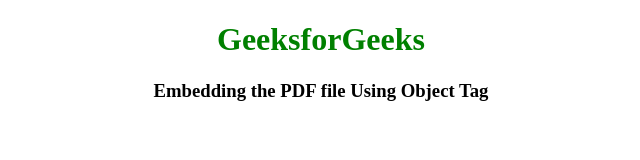
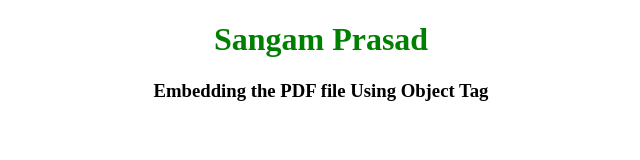
Before and after one commit to Factoman/SpaceWar, a plain HTML site: page index.html in a window 1280 px wide. Shown: the top 160 px of the page, without its empty margins (319-959 px from the left). Drawn offline with Linux system fonts and the light colour scheme.

Commit message:
Update index.html

```diff
--- a/index.html
+++ b/index.html
@@ -7,7 +7,7 @@
 
 <body>
 	<center>
-		<h1 style="color: green">GeeksforGeeks</h1>
+		<h1 style="color: green">Sangam Prasad</h1>
 		<h3>Embedding the PDF file Using Object Tag</h3>
 		<embed src=
 "physics.pdf"
```
